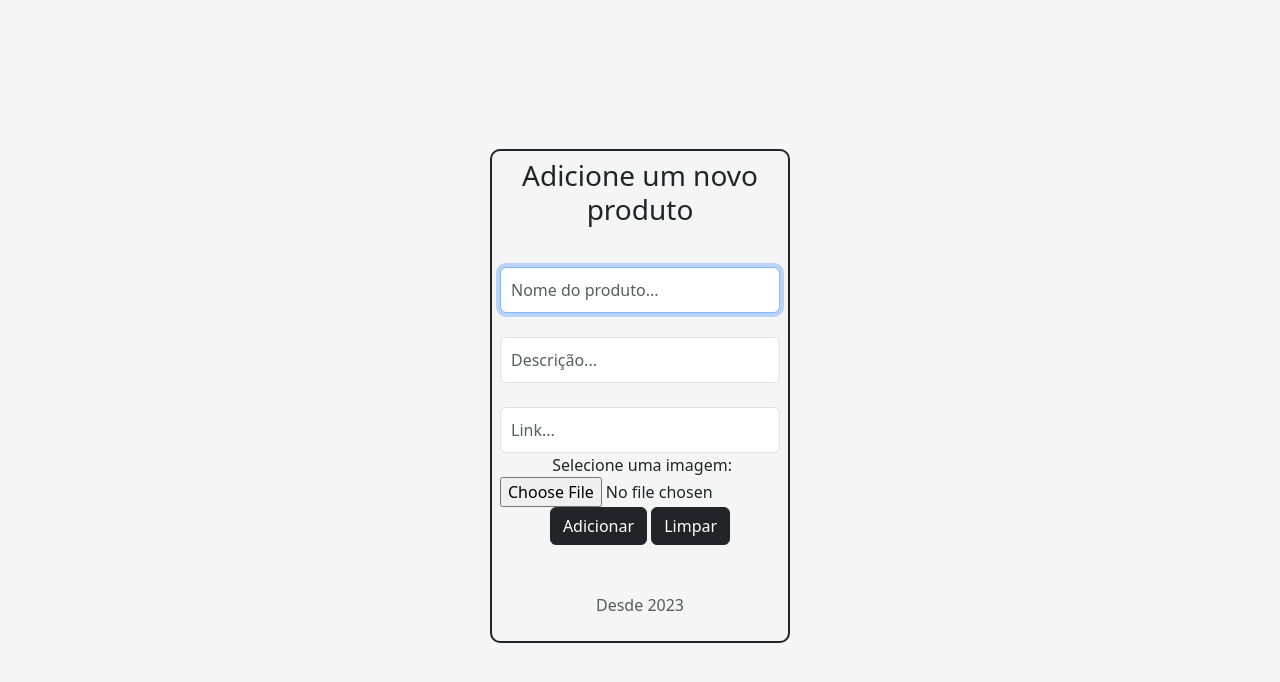
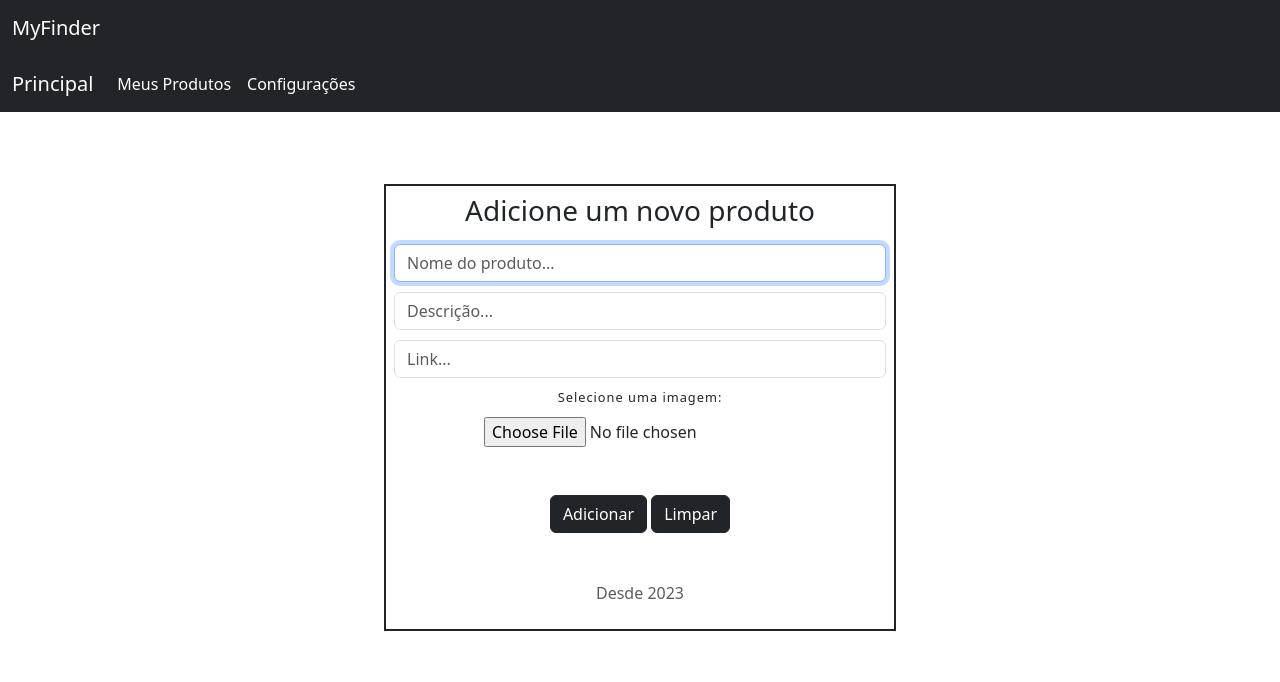
Before and after one commit to kelcia253/MyFinder, a PHP site: page /TelaNovoProduto.php in a window 1280 px wide. Shown: the top 682 px of the page. Run offline with PHP 8.4, Linux system fonts and the light colour scheme; some libraries are stand-ins or nearby versions.

Commit message:
Edições
Fiz edições do css extremas

```diff
--- a/login/TelaNovoProduto.php
+++ b/login/TelaNovoProduto.php
@@ -10,10 +10,54 @@
     <link rel = 'stylesheet' type = 'text/css' media='screen' href='../css/bootstrap.min.css'>
     <script src='../js/bootstrap.bundle.min.js'></script>
     <script src='main.js'></script>
-    <link rel="stylesheet" href="./loginCss/cadastro.css">
+
+    <link rel='stylesheet' type='text/css' media='screen' href='telaNovoProduto.css'>
+
 </head>
 
 <body class="text-center">
+    <!--MENU de notificação-->
+
+    <nav class="navbar bg-dark">
+        <div class="container-fluid">
+          <a class="navbar-brand" href="#" style="color: white">
+            MyFinder
+          </a>
+
+        </div>
+      </nav>
+      <!--fim do nome do site-->
+
+      <!--MENU de notificação-->
+          <nav class="navbar navbar-expand-lg bg-dark">
+            <div class="container-fluid">
+              <a class="navbar-brand" href="./posLogin.php" style="color: white">Principal</a>
+              <button class="navbar-toggler" type="button" data-bs-toggle="collapse" data-bs-target="#navbarSupportedContent" aria-controls="navbarSupportedContent" aria-expanded="false" aria-label="Toggle navigation">
+                <span class="navbar-toggler-icon"></span>
+              </button>
+              <div class="collapse navbar-collapse" id="navbarSupportedContent">
+                <ul class="navbar-nav me-auto mb-2 mb-lg-0">
+                  <li class="nav-item">
+                    <a class="nav-link active meu-produto" aria-current="page" href="../login/MeusProdutos.php" style="color: white">Meus Produtos</a>
+                  </li>
+                  <li class="nav-item">
+                    <a class="nav-link active configuracoes" aria-current="page" href="../Configuraçoes/configuracoes.php" style="color: white">Configurações</a>
+                  </li>
+
+                </ul>
+
+
+
+
+              </div>
+            </div>
+          </nav>
+      <!--Fim do menu-->
+      <br>
+      <br>
+      <br>
+      <div class="add">
+
 <form class="form-signin" action="NovoProduto.php" method="post" enctype="multipart/form-data">
     <div class="border border-dark p-2 mb-2 border-2 border" id="borda">
         <h1 class="h3 mb-3 font-weight-normal align-self-center">Adicione um novo produto</h1>
@@ -26,11 +70,9 @@
         <label for="inputLink" class="sr-only"></label>
         <label for="imagem">Selecione uma imagem:</label>
   <input type="file"  name="file">
-
-
-
-
-
+  <br>
+  <br>
+  <br>
 
 
 
@@ -46,6 +88,8 @@
 
 
 
+
+    </div>
     </div>
 
 
--- a/login/posLogin.php
+++ b/login/posLogin.php
@@ -45,14 +45,14 @@ include('conexao.php');
       <!--MENU de notificação-->
           <nav class="navbar navbar-expand-lg bg-dark">
             <div class="container-fluid">
-              <a class="navbar-brand" href="../TelaInicial/TelaInicial.html">Principal</a>
+              <a class="navbar-brand" href="./posLogin.php">Principal</a>
               <button class="navbar-toggler" type="button" data-bs-toggle="collapse" data-bs-target="#navbarSupportedContent" aria-controls="navbarSupportedContent" aria-expanded="false" aria-label="Toggle navigation">
                 <span class="navbar-toggler-icon"></span>
               </button>
               <div class="collapse navbar-collapse" id="navbarSupportedContent">
                 <ul class="navbar-nav me-auto mb-2 mb-lg-0">
                   <li class="nav-item">
-                    <a class="nav-link active meu-produto" aria-current="page" href="../login/MeusProdutos.php">Meus Produtos</a>
+                    <a class="nav-link active meu-produto" aria-current="page" href="./MeusProdutos.php">Meus Produtos</a>
                   </li>
                   <li class="nav-item">
                     <a class="nav-link active configuracoes" aria-current="page" href="../Configuraçoes/configuracoes.php">Configurações</a>
@@ -80,6 +80,7 @@ include('conexao.php');
               </div>
           </section>
           </div>
+          <h1>MyFinder -----------------------------------------------------------------------------------------------------------</h1>
 
 
           <!--Fim do menu-->
--- /dev/null
+++ b/login/telaNovoProduto.css
@@ -0,0 +1,67 @@
+
+#divBusca{
+    background-color:#ffffff;
+    border:solid 2px #c0c3c4;
+    border-radius:10px;
+    width:300px;
+    height:32px;
+  }
+
+  #txtBusca{
+    float:left;
+    background-color:transparent;
+    padding-left:5px;
+    font-size:18px;
+    border:none;
+    height:32px;
+    width:223px;
+  }
+
+  #btnBusca{
+    border:none;
+    float:left;
+    height:32px;
+    border-radius:0 7px 7px 0;
+    width:70px;
+    font-weight:bold;
+    background:#989c9c;
+  }
+
+  #produto{
+    text-align: center;
+
+  }
+
+  #produto{
+    max-width: 100%;
+    margin: 50px auto;
+    background-color: #b8b8b8;
+    padding: 20px;
+    border-radius: 9px;
+  }
+
+  label,
+textarea {
+    font-size: 0.8rem;
+    letter-spacing: 1px;
+}
+
+textarea {
+    padding: 10px;
+    max-width: 100%;
+    line-height: 1.5;
+    border-radius: 5px;
+    border: 1px solid #ccc;
+    box-shadow: 1px 1px 1px #999;
+}
+
+label {
+    display: block;
+    margin-bottom: 10px;
+}
+.add{
+    margin-left: 30%;
+    margin-right: 30%;
+
+
+}
```
Also changed, not shown: TelaInicial/TelaInicial.html (+4 -4 lines), login/MeusProdutos.php (+16 -14 lines).
